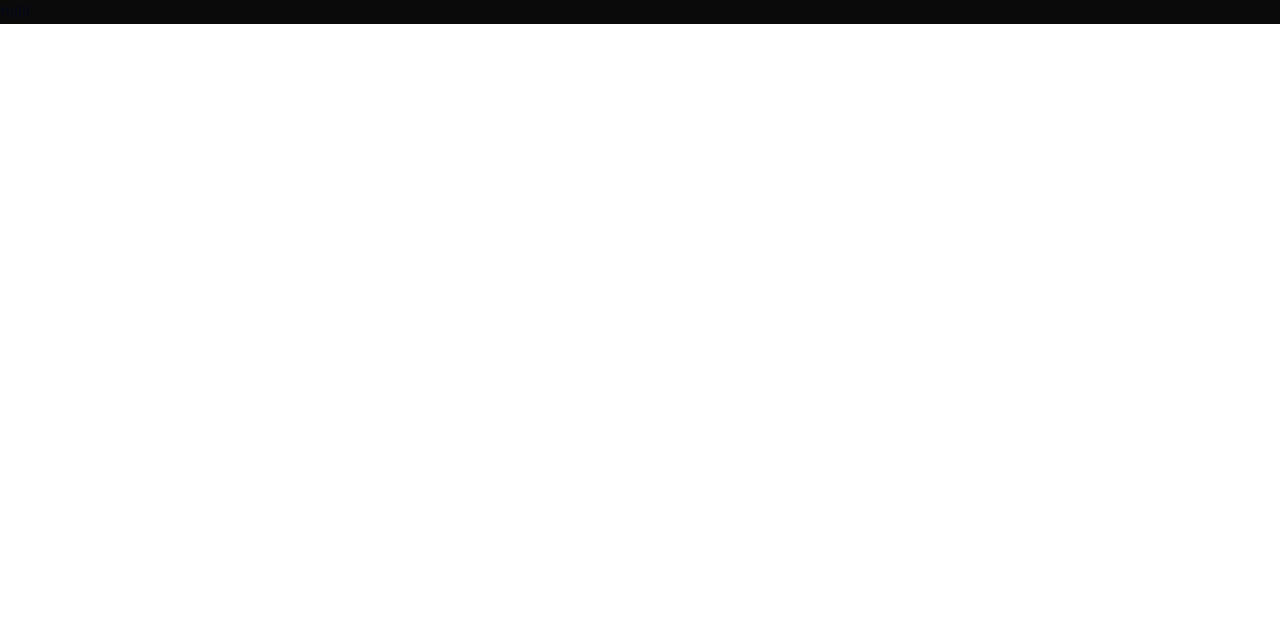
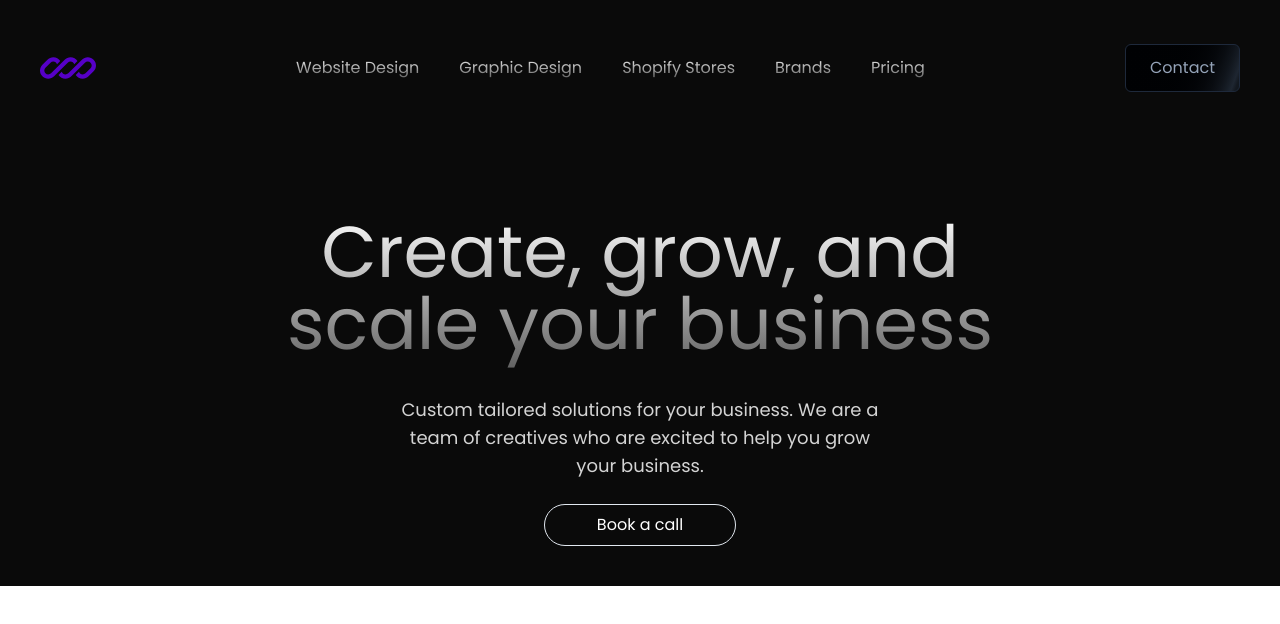
Before and after one commit to DGclasher/infinite-edits, a Next.js app: page / in a window 1280 px wide. Shown: the top 624 px of the page. Built offline with nearby package versions, Linux system fonts and the light colour scheme.

Commit message:
add hero section,  navbar

```diff
--- a/app/page.tsx
+++ b/app/page.tsx
@@ -1,9 +1,29 @@
+import Navbar from "@/components/navbar";
 import Image from "next/image";
+import Link from "next/link";
+import { Spotlight } from "@/components/ui/spotlight";
 
 export default function Home() {
   return (
     <div className="w-full md:items-center md:justify-center bg-black/[0.96] antialiased bg-grid-white/[0.02] relative overflow-hidden">
-      hiiiii
+      <Navbar/>
+      <Spotlight className="hidden md:flex md:-top-80 left-80  " fill="white" />
+      <div className="p-4 mx-auto relative z-10 w-full pt-10 md:pt-20 px-2">
+        <div className="text-4xl pb-5 md:text-7xl px-6 text-center  bg-clip-text text-transparent bg-gradient-to-b from-neutral-50 to bg-neutral-400 bg-opacity-50">
+          Create, grow, and <br /> scale your business
+        </div>
+        <p className="mt-4 text-lg font-normal  text-neutral-300 max-w-lg text-center mx-auto px-4">
+          Custom tailored solutions for your business. We are a team of creatives who are excited to help you grow your business.
+        </p>
+
+        <Link
+          href={"/book"}
+          className="cursor-pointer flex items-center justify-center border rounded-full w-48 p-2  mx-auto my-6 text-white "
+        >
+          Book a call
+        </Link>
+        </div>
+
     </div>
   );
 }
--- /dev/null
+++ b/components/drop-down-menu.tsx
@@ -0,0 +1,54 @@
+import { motion } from "framer-motion";
+import Link from "next/link";
+
+interface DropDownMenuProps {
+  onClose: () => void;
+}
+
+const DropDownMenu: React.FC<DropDownMenuProps> = ({ onClose }) => {
+  return (
+    <motion.div
+      className="
+    w-screen
+    h-screen
+    bg-gradient-to-b
+    from-neutral-50
+     to-neutral-400
+     bg-opacity-50
+     text-slate-300
+     p-6
+     space-y-4
+     absolute
+     top-28
+     left-0
+     right-0
+     z-50
+     rounded-t-3xl
+    "
+      initial={{ opacity: 0, y: "-80%" }}
+      animate={{ opacity: 1, y: 0 }}
+      exit={{ opacity: 0, y: "-100%" }}
+      transition={{ duration: 0.5 }}
+    >
+      <div className="flex-col flex space-y-10">
+        <Link href="/pricing" className="text-black text-2xl">
+          Pricing
+        </Link>
+        <Link href="/contact" className="text-black text-2xl">
+          Contact
+        </Link>
+
+        <Link href="/book" className="text-black text-2xl">
+          Book a call
+        </Link>
+
+        {/* Add onClick handler to Services link */}
+        <Link href='/#services'  className="cursor-pointer text-black text-2xl">
+          Services
+        </Link>
+      </div>
+    </motion.div>
+  );
+};
+
+export default DropDownMenu;
--- /dev/null
+++ b/components/navbar.tsx
@@ -0,0 +1,105 @@
+"use client";
+import { useState } from "react";
+import { motion } from "framer-motion";
+import { AlignJustify, X } from "lucide-react";
+
+import Image from "next/image";
+import Link from "next/link";
+import DropDownMenu from "./drop-down-menu";
+
+
+
+const Navbar = () => {
+  const [isDropDownVisible, setIsDropDownVisible] = useState(false);
+
+  const toggleDropDown = () => {
+    setIsDropDownVisible(!isDropDownVisible);
+  };
+
+  const closeDropDown = () => {
+    setIsDropDownVisible(false);
+  };
+
+  return (
+    <div>
+      <div className="p-6 md:p-10 flex items-center justify-between z-50">
+        <div>
+          <Link className="cursor-pointer" href="/">
+            <Image
+              priority
+              src="/logo/logo.svg"
+              alt="Logo"
+              width={100}
+              height={100}
+              className="w-10 h-10 md:w-14 md:h-14"
+            />
+          </Link>
+        </div>
+        <div
+          className="cursor-pointer hidden
+            md:flex space-x-10 items-center
+             text-slate-300 text-center
+             bg-clip-text text-transparent
+             bg-gradient-to-b from-neutral-50
+              to bg-neutral-400 bg-opacity-50"
+        >
+          <div  className="hover:text-gray-50">
+            Website Design
+          </div>
+          <div  className="hover:text-gray-50">
+            Graphic Design
+          </div>
+
+          <div  className="hover:text-gray-50">
+            Shopify Stores
+          </div>
+          <div  className="hover:text-gray-50">
+            Brands
+          </div>
+
+          <Link href="/pricing" className="hover:text-gray-50">
+            Pricing
+          </Link>
+        </div>
+
+        <div className="flex md:hidden">
+          {isDropDownVisible ? (
+            // display an x icon when the drop is visible
+            <div
+              onClick={toggleDropDown}
+              className="w-8 h-8 text-slate-300 cursor-pointer"
+            >
+              <X />
+              <DropDownMenu
+                onClose={closeDropDown}
+
+              />
+            </div>
+          ) : (
+            <AlignJustify
+              onClick={toggleDropDown}
+              className="w-8 h-8 text-slate-300 cursor-pointer"
+            />
+          )}
+        </div>
+
+        <div className="hidden md:flex">
+          <Link
+            href="/contact"
+            className="
+            inline-flex h-12 animate-shimmer items-center justify-center
+            rounded-md border border-slate-800 bg-[linear-gradient(110deg,#000103,45%,#1e2631,55%,#000103)]
+            bg-[length:200%_100%] px-6 font-medium text-slate-400 transition-colors
+             focus:outline-none focus:ring-2 focus:ring-slate-400 focus:ring-offset-2
+              focus:ring-offset-slate-50
+            "
+          >
+            Contact
+          </Link>
+        </div>
+      </div>
+    </div>
+  );
+};
+
+export default Navbar;
--- a/components/ui/spotlight.tsx
+++ b/components/ui/spotlight.tsx
@@ -10,7 +10,7 @@ export const Spotlight = ({ className, fill }: SpotlightProps) => {
   return (
     <svg
       className={cn(
-        "animate-spotlight pointer-events-none absolute z-[1]  h-[169%] w-[138%] lg:w-[84%] opacity-0",
+        "animate-spotlight pointer-events-none absolute z-[1]  h-[269%] w-[238%] lg:w-[384%] opacity-0",
         className
       )}
       xmlns="http://www.w3.org/2000/svg"
```
Also changed, not shown: public/logo/logo.svg (added).
